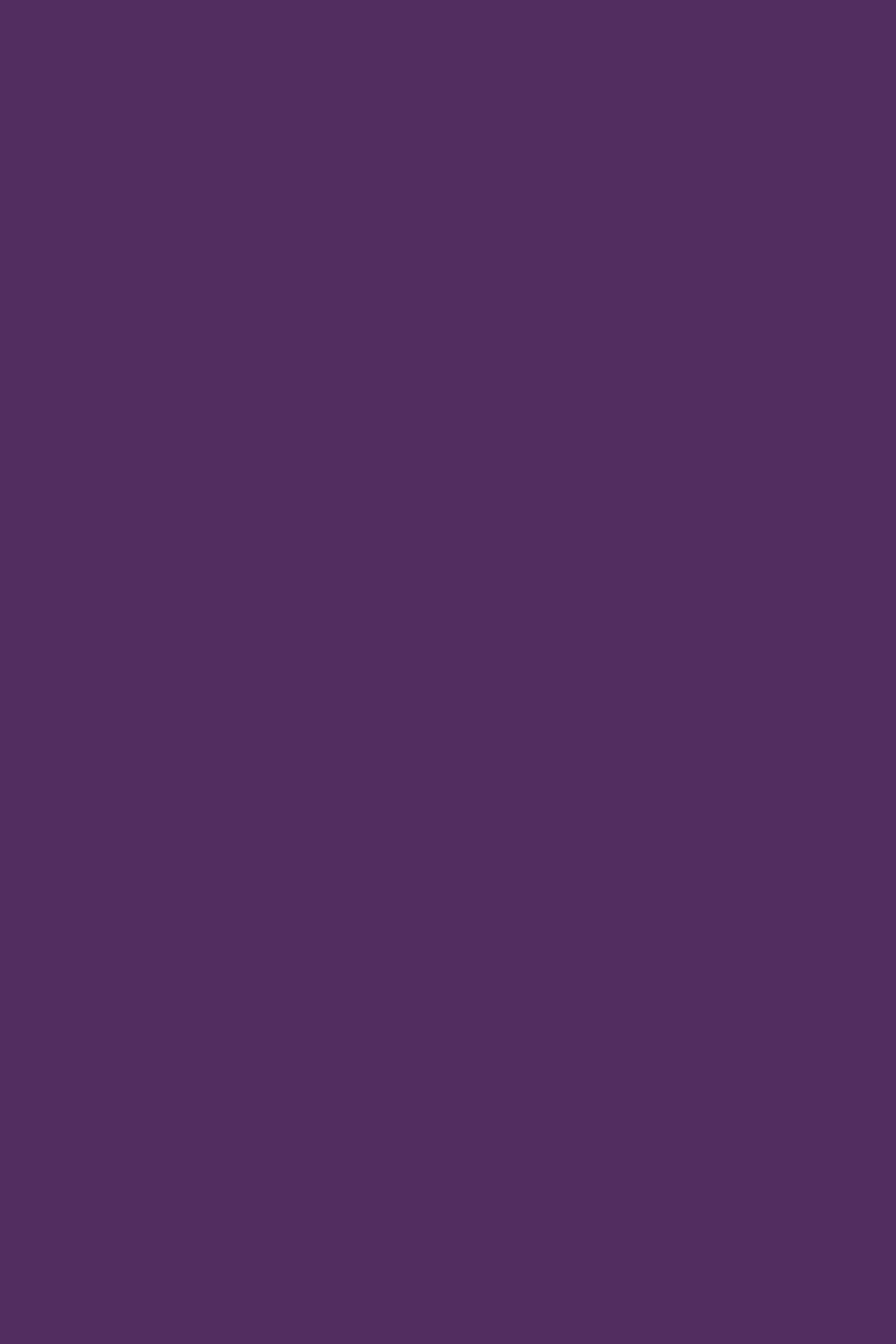
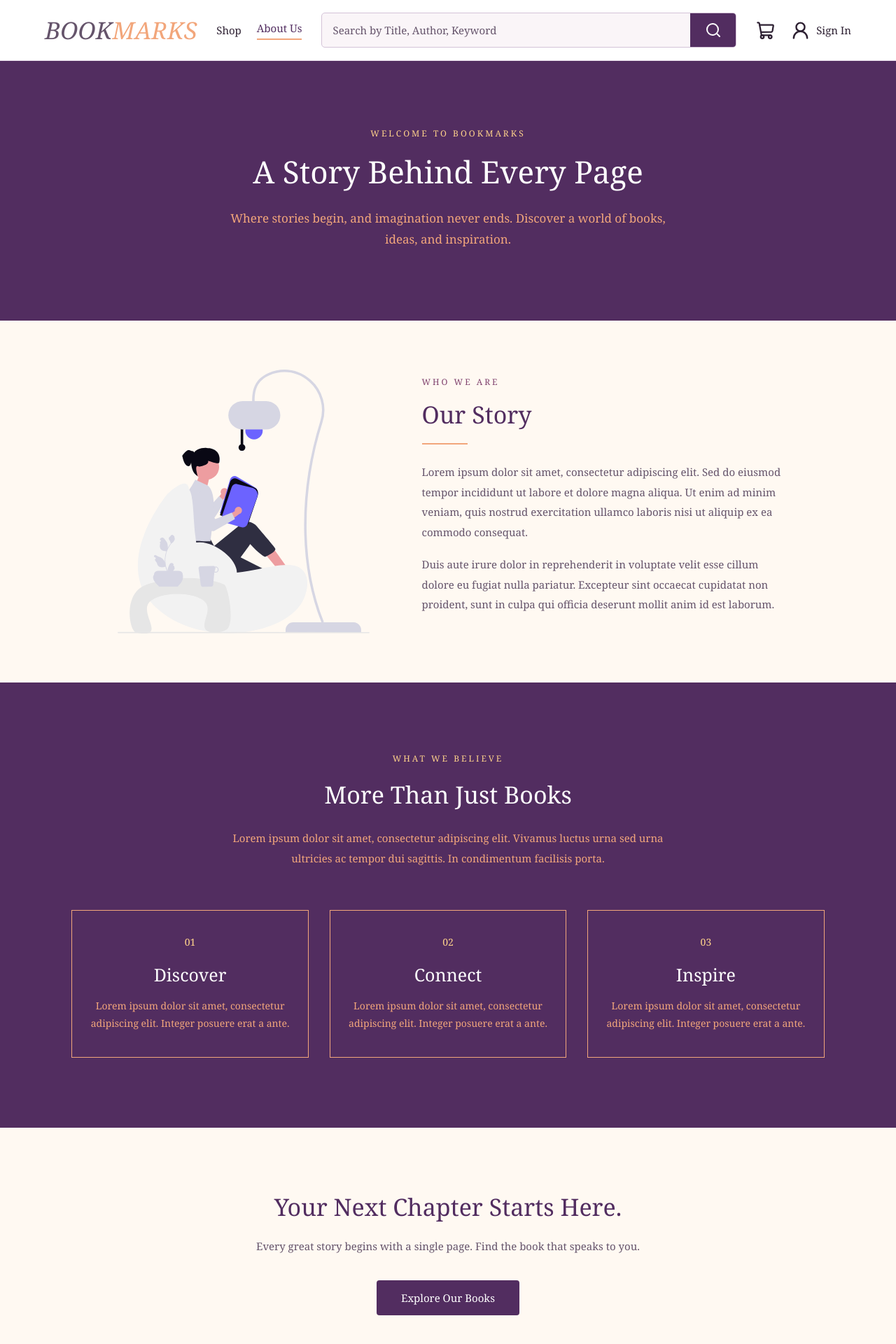
Before and after one commit to daveasda/Bookmarks, a React (Vite) app in the folder frontend/: page /about in a window 1280 px wide. Before the commit this address had no page. Shown: the top 1920 px of the page at 70% size. Before the commit the page ends 800 px from the top, so only its background shows below. Built offline with nearby package versions, Linux system fonts and the light colour scheme.

Commit message:
Create Shop and About Us page

```diff
--- a/frontend/public/style.css
+++ b/frontend/public/style.css
@@ -258,6 +258,12 @@ select {
   font-size: var(--font-size-base);
   font-weight: var(--font-weight-regular);
   white-space: nowrap;
+}
+
+.nav-links a.active {
+  color: var(--primary);
+  border-bottom: 2px solid var(--accent);
+  padding-bottom: 5px;
 }
 
 .nav-links a:hover {
@@ -710,3 +716,290 @@ select {
     font-size: var(--font-size-3xl);
   }
 }
+
+
+/* =========================================
+   ABOUT US PAGE
+========================================= */
+
+.about-page {
+  background-color: var(--page-background);
+  color: var(--text-light);
+}
+
+/* INTRODUCTION */
+
+.about-hero {
+  padding: 95px 5% 100px;
+  text-align: center;
+}
+
+.about-eyebrow {
+  font-family: var(--font-body);
+  font-size: var(--font-size-2xs);
+  font-weight: var(--font-weight-regular);
+  letter-spacing: 3px;
+  text-transform: uppercase;
+  color: var(--highlight);
+  margin: 0 0 20px;
+}
+
+.about-hero h1 {
+  font-family: var(--font-heading);
+  font-size: var(--font-size-4xl);
+  font-weight: var(--font-weight-regular);
+  line-height: 1.2;
+  margin: 0 0 25px;
+}
+
+.about-hero-text {
+  max-width: 650px;
+  margin: 0 auto;
+  font-size: var(--font-size-md);
+  line-height: 1.8;
+  color: var(--accent);
+}
+
+/* =========================================
+   ABOUT US - OUR STORY
+========================================= */
+
+.about-story {
+  display: grid;
+  grid-template-columns: 380px 520px;
+  justify-content: center;
+  align-items: center;
+  gap: 65px;
+
+  padding: 70px 5%;
+  background-color: var(--panel);
+  color: var(--text-primary);
+}
+
+/* Image container */
+
+.about-story-image {
+  display: flex;
+  align-items: center;
+  justify-content: center;
+  min-width: 0;
+}
+
+/* Illustration */
+
+.about-story-image img {
+  display: block;
+  width: 100%;
+  max-width: 360px;
+  height: auto;
+  object-fit: contain;
+}
+
+/* Text container */
+
+.about-story-content {
+  min-width: 0;
+  max-width: 520px;
+}
+
+/* Small label */
+
+.about-story-content .about-eyebrow {
+  color: var(--secondary);
+  margin-bottom: 15px;
+}
+
+/* Heading */
+
+.about-story-content h2 {
+  font-family: var(--font-heading);
+  font-size: var(--font-size-3xl);
+  font-weight: var(--font-weight-regular);
+  color: var(--primary);
+  margin: 0 0 18px;
+}
+
+/* Decorative line */
+
+.about-small-divider {
+  width: 65px;
+  height: 2px;
+  background-color: var(--accent);
+  margin-bottom: 25px;
+}
+
+/* Paragraphs */
+
+.about-story-content p:not(.about-eyebrow) {
+  font-family: var(--font-body);
+  font-size: var(--font-size-base);
+  font-weight: var(--font-weight-regular);
+  line-height: 1.9;
+  color: var(--text-secondary);
+  margin: 0 0 18px;
+}
+
+/* OUR PHILOSOPHY */
+
+.about-philosophy {
+  padding: 100px 8%;
+  text-align: center;
+}
+
+.about-philosophy h2 {
+  font-family: var(--font-heading);
+  font-size: var(--font-size-3xl);
+  font-weight: var(--font-weight-regular);
+  margin: 0 0 25px;
+}
+
+.about-philosophy > p:not(.about-eyebrow) {
+  max-width: 650px;
+  margin: 0 auto 60px;
+  font-size: var(--font-size-base);
+  line-height: 1.9;
+  color: var(--accent);
+}
+
+/* THREE FEATURE COLUMNS */
+
+.about-features {
+  display: grid;
+  grid-template-columns: repeat(3, minmax(0, 1fr));
+  gap: 30px;
+}
+
+.about-feature {
+  padding: 35px 25px;
+  border: 1px solid var(--accent);
+  text-align: center;
+}
+
+.about-feature-number {
+  display: block;
+  font-size: var(--font-size-compact);
+  color: var(--highlight);
+  margin-bottom: 20px;
+}
+
+.about-feature h3 {
+  font-family: var(--font-heading);
+  font-size: var(--font-size-xl);
+  font-weight: var(--font-weight-regular);
+  margin: 0 0 15px;
+}
+
+.about-feature p {
+  font-size: var(--font-size-compact);
+  line-height: 1.8;
+  color: var(--accent);
+  margin: 0;
+}
+
+/* CALL TO ACTION */
+
+.about-cta {
+  padding: 90px 5%;
+  background-color: var(--panel);
+  color: var(--text-primary);
+  text-align: center;
+}
+
+.about-cta h2 {
+  font-family: var(--font-heading);
+  font-size: var(--font-size-3xl);
+  font-weight: var(--font-weight-regular);
+  color: var(--primary);
+  margin: 0 0 20px;
+}
+
+.about-cta p {
+  font-size: var(--font-size-base);
+  line-height: 1.8;
+  color: var(--text-secondary);
+  margin: 0 0 35px;
+}
+
+.about-shop-btn {
+  display: inline-block;
+  padding: 15px 35px;
+  background-color: var(--primary);
+  color: var(--text-light);
+  text-decoration: none;
+  font-family: var(--font-body);
+  font-size: var(--font-size-base);
+  font-weight: var(--font-weight-regular);
+  border-radius: 4px;
+  transition: background-color 0.2s ease;
+}
+
+.about-shop-btn:hover {
+  background-color: var(--primary-hover);
+}
+
+
+/* RESPONSIVE ABOUT PAGE */
+
+/* Tablets */
+
+@media (max-width: 1050px) {
+  .about-story {
+    grid-template-columns: minmax(0, 1fr) minmax(0, 1fr);
+    gap: 35px;
+    padding: 60px 5%;
+  }
+
+  .about-story-image img {
+    max-width: 320px;
+    height: auto;
+  }
+}
+
+/* Mobile */
+
+@media (max-width: 700px) {
+  .about-hero {
+    padding: 65px 5%;
+  }
+
+  .about-hero h1 {
+    font-size: var(--font-size-3xl);
+  }
+
+  .about-story {
+    grid-template-columns: 1fr;
+    gap: 30px;
+    padding: 50px 6%;
+  }
+
+  .about-story-image img {
+    max-width: 280px;
+    height: auto;
+  }
+
+  .about-story-content {
+    max-width: 100%;
+  }
+
+  .about-story-content h2 {
+    font-size: var(--font-size-2xl);
+  }
+
+  .about-philosophy {
+    padding: 65px 5%;
+  }
+
+  .about-features {
+    grid-template-columns: 1fr;
+    gap: 20px;
+  }
+
+  .about-cta {
+    padding: 65px 5%;
+  }
+
+  .about-cta h2,
+  .about-philosophy h2 {
+    font-size: var(--font-size-2xl);
+  }
+}
--- /dev/null
+++ b/frontend/src/components/About.jsx
@@ -0,0 +1,133 @@
+import { Link } from "react-router-dom";
+import Navbar from "./Navbar.jsx";
+import Footer from "./Footer.jsx";
+
+function About() {
+  return (
+
+    <main className="about-page">
+
+        <Navbar />
+
+      {/* Introduction */}
+      <section className="about-hero">
+        <p className="about-eyebrow">
+          WELCOME TO BOOKMARKS
+        </p>
+
+        <h1>A Story Behind Every Page</h1>
+
+        <p className="about-hero-text">
+          Where stories begin, and imagination never ends.
+          Discover a world of books, ideas, and inspiration.
+        </p>
+      </section>
+
+      {/* Our Story */}
+      <section className="about-story">
+        <div className="about-story-image">
+          <img
+            src="/reading.svg"
+            alt="A welcoming bookstore filled with books"
+          />
+        </div>
+
+        <div className="about-story-content">
+          <p className="about-eyebrow">
+            WHO WE ARE
+          </p>
+
+          <h2>Our Story</h2>
+
+          <div className="about-small-divider"></div>
+
+          <p>
+            Lorem ipsum dolor sit amet, consectetur
+            adipiscing elit. Sed do eiusmod tempor
+            incididunt ut labore et dolore magna aliqua.
+            Ut enim ad minim veniam, quis nostrud
+            exercitation ullamco laboris nisi ut aliquip
+            ex ea commodo consequat.
+          </p>
+
+          <p>
+            Duis aute irure dolor in reprehenderit in
+            voluptate velit esse cillum dolore eu fugiat
+            nulla pariatur. Excepteur sint occaecat
+            cupidatat non proident, sunt in culpa qui
+            officia deserunt mollit anim id est laborum.
+          </p>
+        </div>
+      </section>
+
+      {/* Our Philosophy */}
+      <section className="about-philosophy">
+        <p className="about-eyebrow">
+          WHAT WE BELIEVE
+        </p>
+
+        <h2>More Than Just Books</h2>
+
+        <p>
+          Lorem ipsum dolor sit amet, consectetur
+          adipiscing elit. Vivamus luctus urna sed
+          urna ultricies ac tempor dui sagittis.
+          In condimentum facilisis porta.
+        </p>
+
+        <div className="about-features">
+
+          <div className="about-feature">
+            <span className="about-feature-number">01</span>
+            <h3>Discover</h3>
+            <p>
+              Lorem ipsum dolor sit amet,
+              consectetur adipiscing elit.
+              Integer posuere erat a ante.
+            </p>
+          </div>
+
+          <div className="about-feature">
+            <span className="about-feature-number">02</span>
+            <h3>Connect</h3>
+            <p>
+              Lorem ipsum dolor sit amet,
+              consectetur adipiscing elit.
+              Integer posuere erat a ante.
+            </p>
+          </div>
+
+          <div className="about-feature">
+            <span className="about-feature-number">03</span>
+            <h3>Inspire</h3>
+            <p>
+              Lorem ipsum dolor sit amet,
+              consectetur adipiscing elit.
+              Integer posuere erat a ante.
+            </p>
+          </div>
+
+        </div>
+      </section>
+
+      {/* Call to Action */}
+      <section className="about-cta">
+        <h2>Your Next Chapter Starts Here.</h2>
+
+        <p>
+          Every great story begins with a single page.
+          Find the book that speaks to you.
+        </p>
+
+        <Link to="/books" className="about-shop-btn">
+          Explore Our Books
+        </Link>
+      </section>
+
+      <Footer />
+
+    </main>
+  );
+}
+
+export default About;
--- a/frontend/src/components/App.jsx
+++ b/frontend/src/components/App.jsx
@@ -2,6 +2,7 @@ import { useState } from 'react'
 import { BrowserRouter as Router, Routes, Route } from 'react-router-dom'
 import Home from './Home.jsx'
 import Shop from './Shop.jsx'
+import About from './About.jsx'
 // import Login from './Login.jsx'
 // import Register from './Register.jsx'
 // import Dashboard from './Dashboard.jsx'
@@ -16,6 +17,7 @@ function App() {
       <Routes>
         <Route path="/" element={<Home />} />
         <Route path="/books" element={<Shop />} />
+        <Route path="/about" element={<About />} />
         {/* <Route path="/login" element={<Login />} />
         <Route path="/register" element={<Register />} />
         <Route path="/dashboard/:userId" element={<Dashboard />} />
--- a/frontend/src/components/Navbar.jsx
+++ b/frontend/src/components/Navbar.jsx
@@ -1,6 +1,6 @@
 
 import React, { useState } from "react";
-import { Link, useNavigate } from "react-router-dom";
+import { Link, useNavigate, NavLink } from "react-router-dom";
 import { Search, ShoppingCart, UserRound, Menu, X } from "lucide-react";
 
 const Navbar = () => {
@@ -13,7 +13,7 @@ const Navbar = () => {
     e.preventDefault();
 
     if (searchTerm.trim()) {
-      navigate(`/shop?search=${encodeURIComponent(searchTerm.trim())}`);
+      navigate(`/books?search=${encodeURIComponent(searchTerm.trim())}`);
       setIsOpen(false);
     }
   };
@@ -32,13 +32,13 @@ const Navbar = () => {
         </Link>
 
         <div className={`nav-links ${isOpen ? "open" : ""}`}>
-          <Link to="/books" onClick={() => setIsOpen(false)}>
+          <NavLink to="/books" onClick={() => setIsOpen(false)}>
             Shop
-          </Link>
+          </NavLink>
 
-          <Link to="/about" onClick={() => setIsOpen(false)}>
+          <NavLink to="/about" onClick={() => setIsOpen(false)}>
             About Us
-          </Link>
+          </NavLink>
         </div>
 
         <form className="nav-search-form" onSubmit={handleSearchSubmit}>
--- a/frontend/src/components/Shop.jsx
+++ b/frontend/src/components/Shop.jsx
@@ -1,4 +1,7 @@
 import React from "react";
+import Navbar from "./Navbar.jsx";
+import BookSection from "./BookSection.jsx";
+import Footer from "./Footer.jsx";
 
 function Shop() {
 
@@ -51,7 +54,24 @@ function Shop() {
     ];
 
   return (
-    <div> Hello, Shop!</div>
+    <div>
+        <Navbar />
+
+        <section className="hero">
+                <img src="/shop.webp" className="hero-image"/>
+        </section>
+
+        <BookSection title="Fiction" books={books} />
+
+        <BookSection title="Non-Fiction" books={books} />
+
+        <BookSection title="Fantasy" books={books} />
+
+        <BookSection title="Horror" books={books} />
+
+        <Footer />
+
+    </div>
     );
 }
 
```
Also changed, not shown: frontend/public/reading.svg (added), frontend/public/shop.webp (added).
